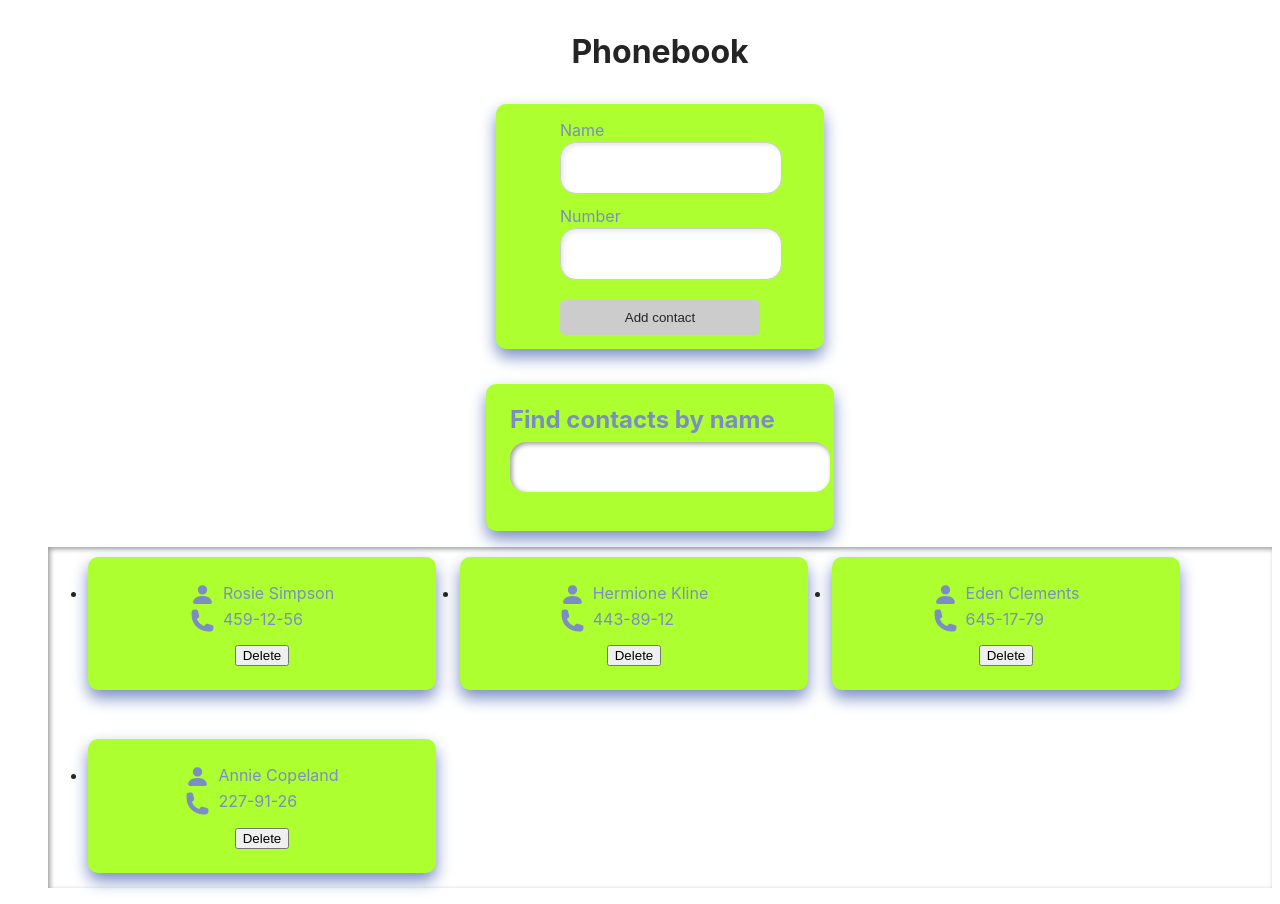
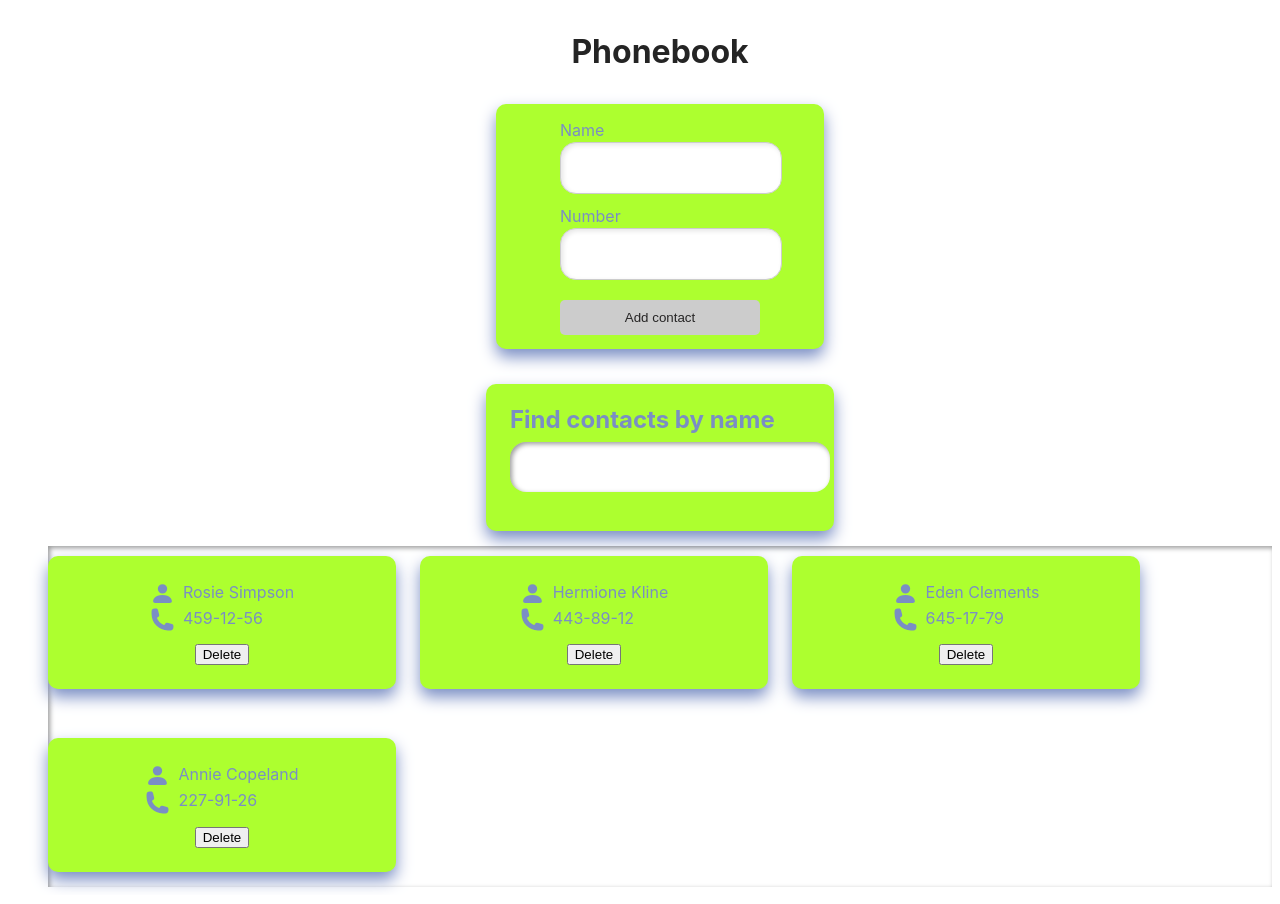
Before and after one commit to TatiYas/goit-react-hw-03, a React (Vite) app: page / in a window 1280 px wide. Built offline with nearby package versions, Linux system fonts and the light colour scheme.

Commit message:
Update_26

```diff
--- a/src/index.css
+++ b/src/index.css
@@ -29,3 +29,8 @@
 p {
   margin: 0;
 }
+ul,
+li {
+  margin: 0;
+  padding: 0;
+  list-style: none;}
```
